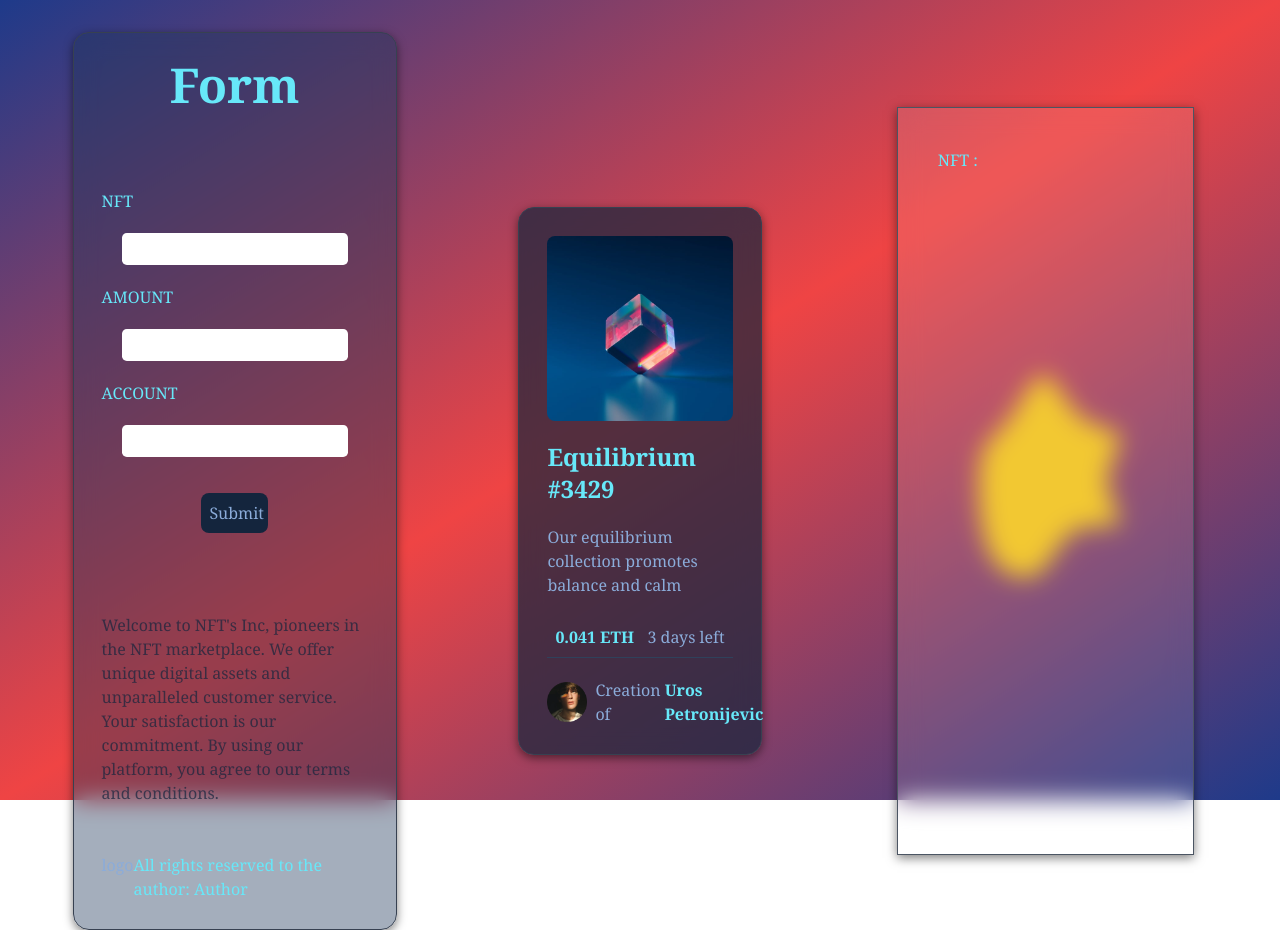
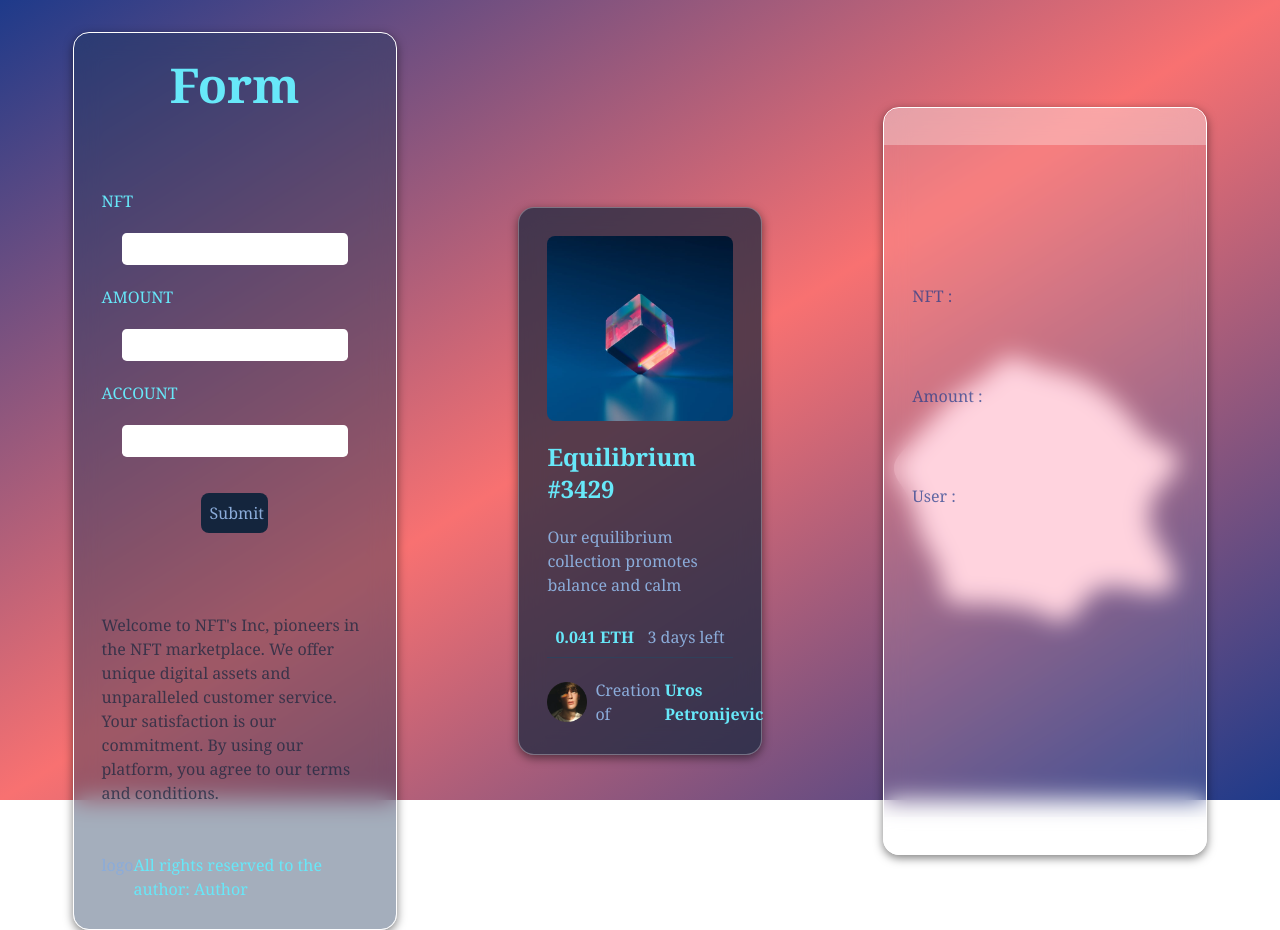
Before and after one commit to UrosPetronijevic/NFT-Card, a React (Vite) app: page / in a window 1280 px wide. Built offline with nearby package versions, Linux system fonts and the light colour scheme.

Commit message:
Menu styled,blob added,and changed a couple of styles here and there

```diff
--- a/src/App.tsx
+++ b/src/App.tsx
@@ -3,7 +3,7 @@ import Form from "./Components/Form";
 import Menu from "./Components/Menu";
 export default function App() {
   return (
-    <div className="  h-screen grid grid-cols-3 w-screen p-8 place-items-center font-serif bg-gradient-to-tl from-blue-900 via-red-500 to-blue-900">
+    <div className="  h-screen grid grid-cols-3 w-screen p-8 place-items-center font-serif bg-gradient-to-tl from-blue-900 via-red-400 to-blue-900 ">
       <Form />
       <Card />
       <Menu />
--- a/src/Components/Card.tsx
+++ b/src/Components/Card.tsx
@@ -3,7 +3,7 @@ import profilePic from ".././assets/image-avatar.png";
 
 export default function Card() {
   return (
-    <div className=" bg-cardBg/70  w-3/5 flex flex-col p-7 gap-5 rounded-[1rem] shadow-[0_3px_10px_rgb(0,0,0,0.5)] border border-gray-700 backdrop-blur-md">
+    <div className=" bg-cardBg/70  w-3/5 flex flex-col p-7 gap-5 rounded-[1rem] shadow-[0_3px_10px_rgb(0,0,0,0.5)] border border-white/30 backdrop-blur-md">
       <img src={NftImg} className=" rounded-lg" />
       <h1 className=" text-cyan-300 font-bold text-2xl">Equilibrium #3429</h1>
       <p className="text-softBlue">
--- a/src/Components/Form.tsx
+++ b/src/Components/Form.tsx
@@ -1,6 +1,6 @@
 export default function Form() {
   return (
-    <div className=" bg-menuBg/40 w-4/5  flex flex-col p-7 gap-[5rem] rounded-[1rem] shadow-[0_3px_10px_rgb(0,0,0,0.5)] border border-gray-700 backdrop-blur-md">
+    <div className=" bg-menuBg/40 w-4/5  flex flex-col p-7 gap-[5rem] rounded-[1rem] shadow-[0_3px_10px_rgb(0,0,0,0.5)] border border-white backdrop-blur-md">
       <header className=" flex items-center justify-center">
         <h1 className=" text-5xl font-bold text-cyan-300">Form</h1>
       </header>
--- a/src/Components/Menu.tsx
+++ b/src/Components/Menu.tsx
@@ -1,16 +1,26 @@
+import Blob from "../assets/movidmo.gif";
+
 export default function Menu() {
   return (
     <div className="  w-4/5 h-full relative flex justify-center items-center">
-      {/* <div className=" bg-orange-300 w-10/12 h-4/6"></div> */}
-      <svg viewBox="0 0 200 200" xmlns="http://www.w3.org/2000/svg">
+      {/* <svg viewBox="0 0 200 200" xmlns="http://www.w3.org/2000/svg">
         <path
           fill="#F1C21B"
           d="M21.7,-40C31.3,-32.1,44.5,-32.7,46.2,-27.4C48,-22.2,38.4,-11.1,38.5,0C38.5,11.1,48.2,22.3,45.5,26C42.8,29.6,27.8,25.9,18.2,31.1C8.5,36.4,4.3,50.6,-3.3,56.4C-10.9,62.2,-21.9,59.5,-28.6,52.6C-35.4,45.7,-38,34.6,-39.4,25.1C-40.8,15.6,-41,7.8,-40.8,0.1C-40.7,-7.7,-40.3,-15.3,-36.8,-21.3C-33.4,-27.2,-27,-31.4,-20.3,-41C-13.7,-50.7,-6.8,-65.8,-0.4,-65.1C6.1,-64.4,12.1,-47.9,21.7,-40Z"
           transform="translate(100 100)"
         />
-      </svg>
-      <div className=" w-11/12 bg-white/10 shadow-[0_3px_10px_rgb(0,0,0,0.5)] h-5/6 absolute z-10 backdrop-blur-md border border-gray-600 grid grid-cols-2 p-10">
-        <h1 className="text-cyan-300">NFT :</h1>
+      </svg> */}
+      <img src={Blob} alt="Animated blob" />
+      <div className=" w-full bg-white/10 shadow-[0_3px_10px_rgb(0,0,0,0.5)] h-5/6 absolute z-10 backdrop-blur-md border border-white flex flex-col text-blue-900/70 rounded-[1rem] justify-between">
+        <div className="w-full bg-white/30 h-[5%] rounded-t-[1rem]"></div>
+
+        <ul className="flex flex-col justify-between h-[30%] mb-[10%] pl-7">
+          {["NFT :", "Amount :", "User :"].map((e) => (
+            <li>{e}</li>
+          ))}
+        </ul>
+        <div className="h-[1fr]"></div>
+        <div className="w-full bg-white/30 h-[5%] rounded-b-[1rem]"></div>
       </div>
     </div>
   );
```
Also changed, not shown: src/assets/movidmo.gif (added).
